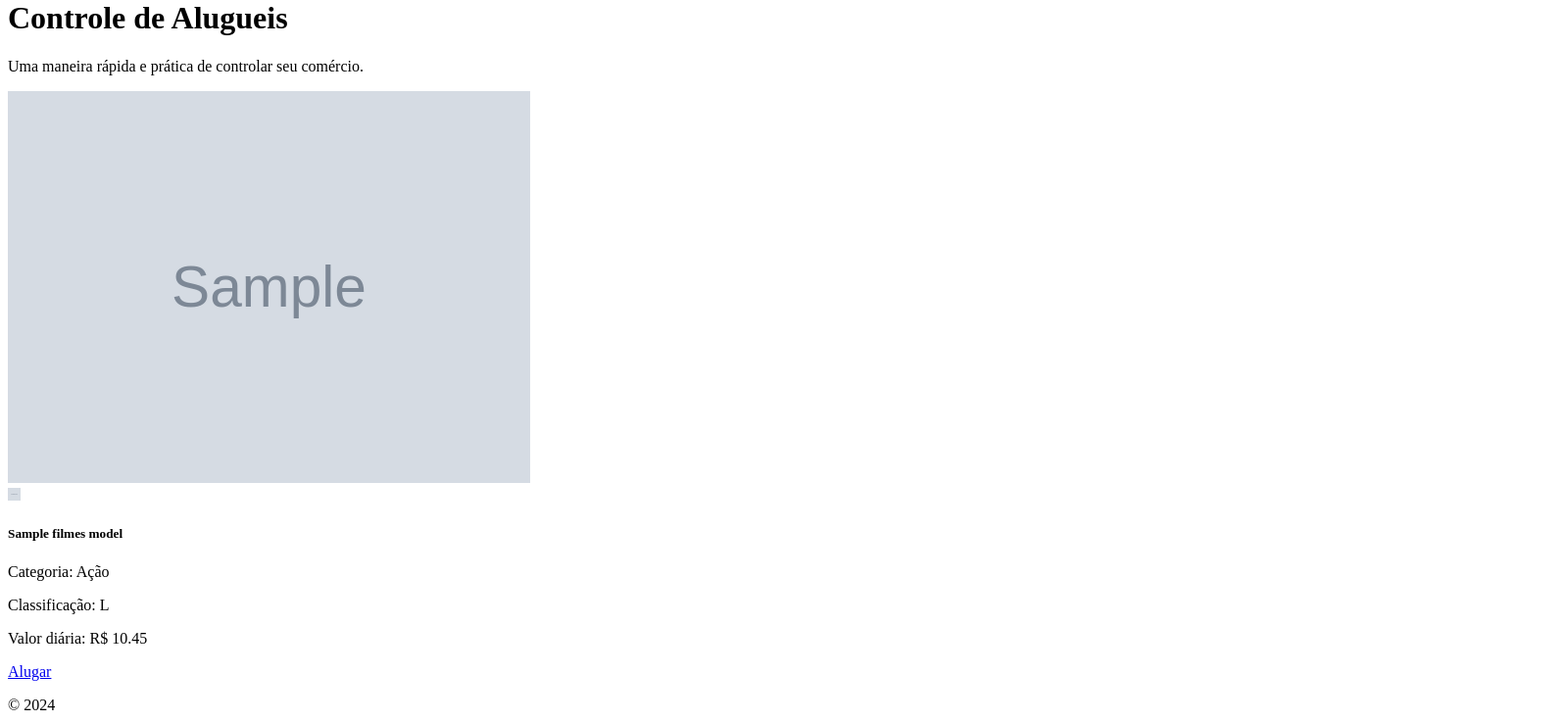
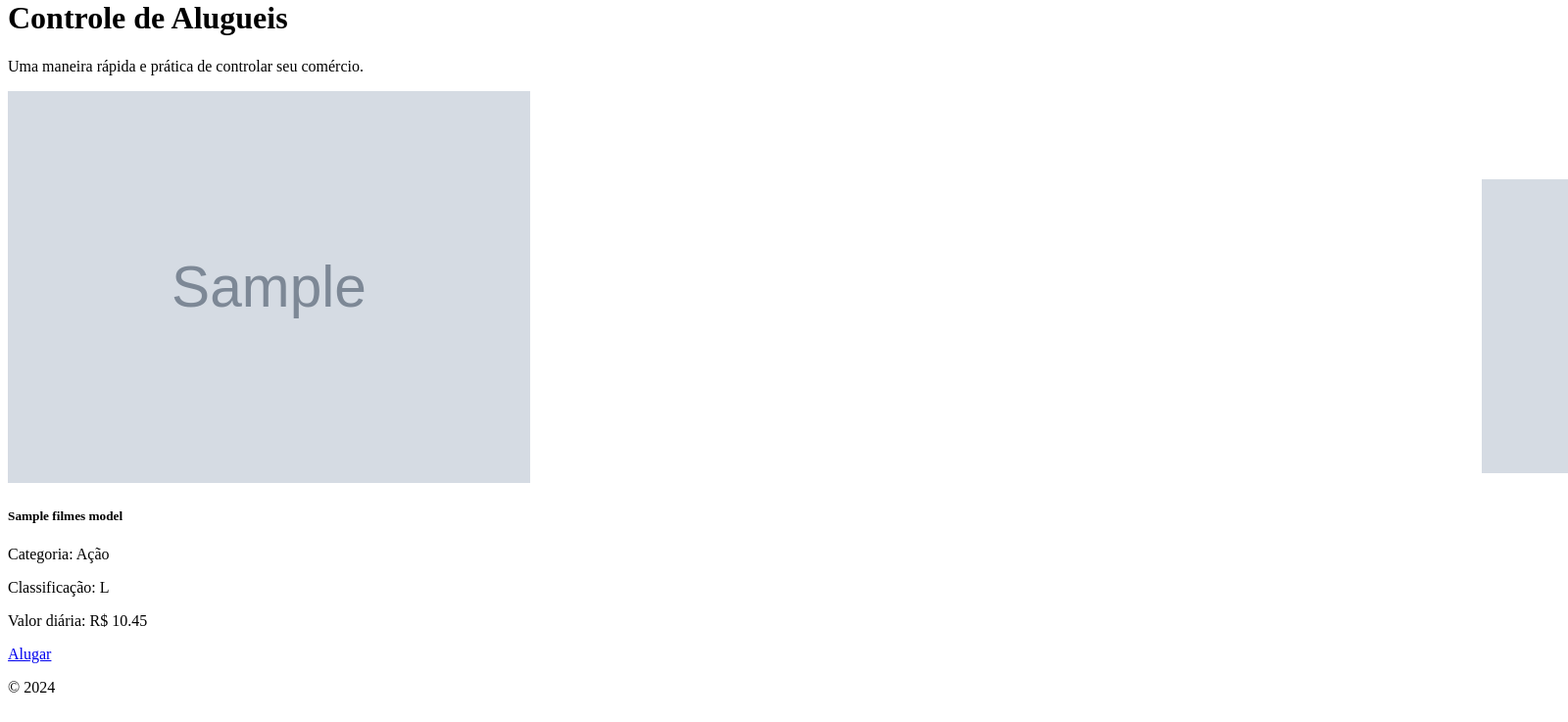
Before and after one commit to pireslima18/advanced, a Yii app: template frontend/views/site/index.php in a window 1600 px wide; the page is wider, and only the part inside the window is pictured. Shown: the part 21-758 px from the top of that part at 98% size. Run offline with PHP 8.4 and a stand-in for Yii, Linux system fonts and the light colour scheme; the template is opened without the code that fills it: most values are stand-ins (such as "Sample title", 1, 10 or a date in 2020); grey boxes marked "Sample" are stand-in pictures; data that the repository does not hold is empty; some libraries are stand-ins or nearby versions.

Commit message:
Master-mirror: Subindo ajuste no layout de index site

```diff
--- a/frontend/views/site/index.php
+++ b/frontend/views/site/index.php
@@ -12,8 +12,17 @@ $imageUrl = Url::to('@web/uploads/images.jpg');
 
 <style>
     .card-img-top {
-        height: 400px; /* Defina a altura desejada para as imagens */
+        height: 400px; /*Defina a altura desejada para as imagens*/
         object-fit: cover; /* Ajusta a imagem para cobrir a área designada */
+    }
+    .position-relative {
+        position: relative;
+    }
+    .img-overlay {
+        width: 70px;
+        position: absolute;
+        bottom: 10px;
+        right: 10px;
     }
 </style>
 
@@ -29,12 +38,16 @@ $imageUrl = Url::to('@web/uploads/images.jpg');
 
     <div class="container">
     <div class="row">
-                <?php foreach($filmesModel as $filme){ ?>
+        <?php foreach($filmesModel as $filme): ?>
             <div class="col-md-4 mb-4">
                 <div class="card">
+                    <div class="position-relative">
                         <img src="<?= Url::to('@web/' . $filme->logo) ?>" class="card-img-top" alt="<?= $filme->nome ?>">
+                        <div class="img-overlay d-flex align-items-end justify-content-end">
+                            <img src="<?= Url::to('@web/' . $filme->classificacao->imagem_classificacao) ?>" class="img-fluid" alt="<?= $filme->nome ?>">
+                        </div>
+                    </div>
                     <div class="card-body">
-                                <img src="<?= Url::to('@web/' . $filme->classificacao->imagem_classificacao) ?>" class="img-fluid" width = "13px" height = "13px" alt="<?= $filme->nome ?>">
                         <h5 class="card-title"><?= $filme->nome ?></h5>
                         <p>Categoria: Ação</p>
                         <p>Classificação: L</p>
@@ -43,7 +56,7 @@ $imageUrl = Url::to('@web/uploads/images.jpg');
                     </div>
                 </div>
             </div>
-                <?php } ?>
+        <?php endforeach; ?>
     </div>
 </div>
 
```
Lines whose indentation alone changed are shown as unchanged.
